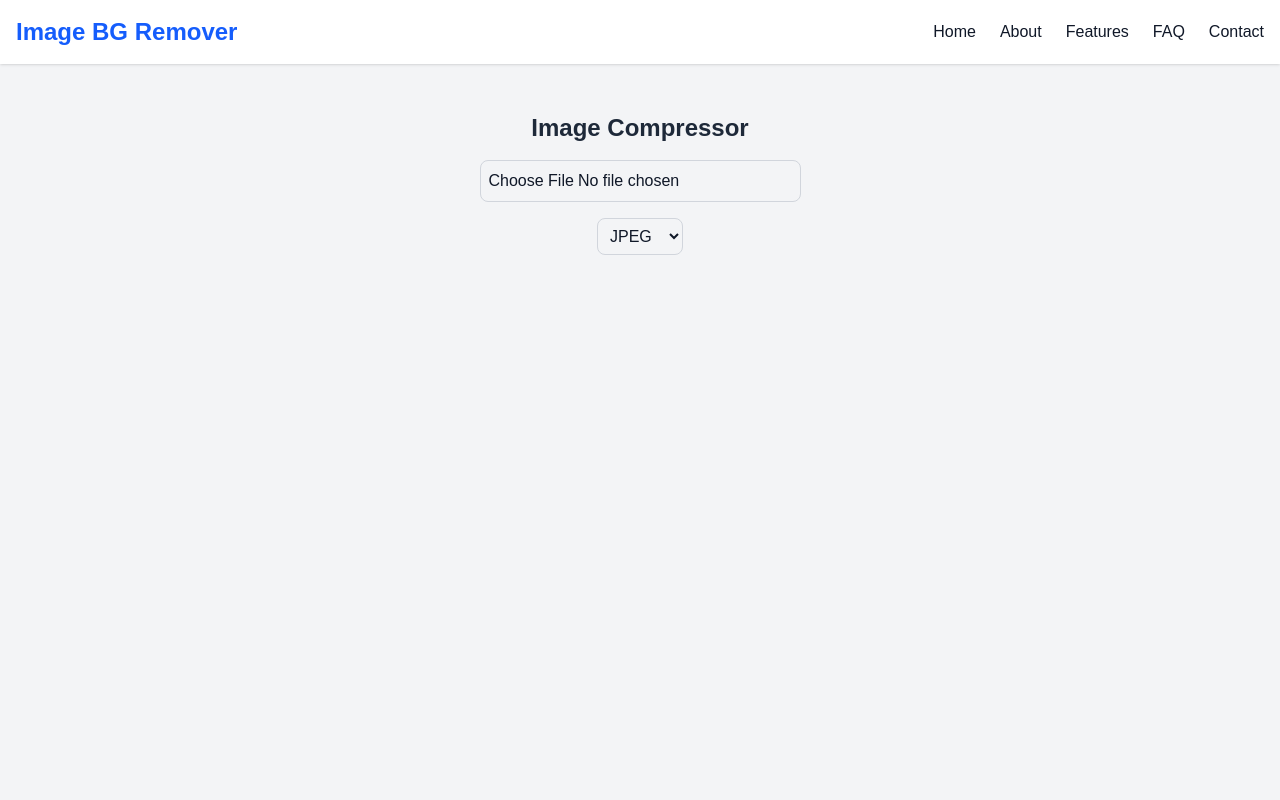
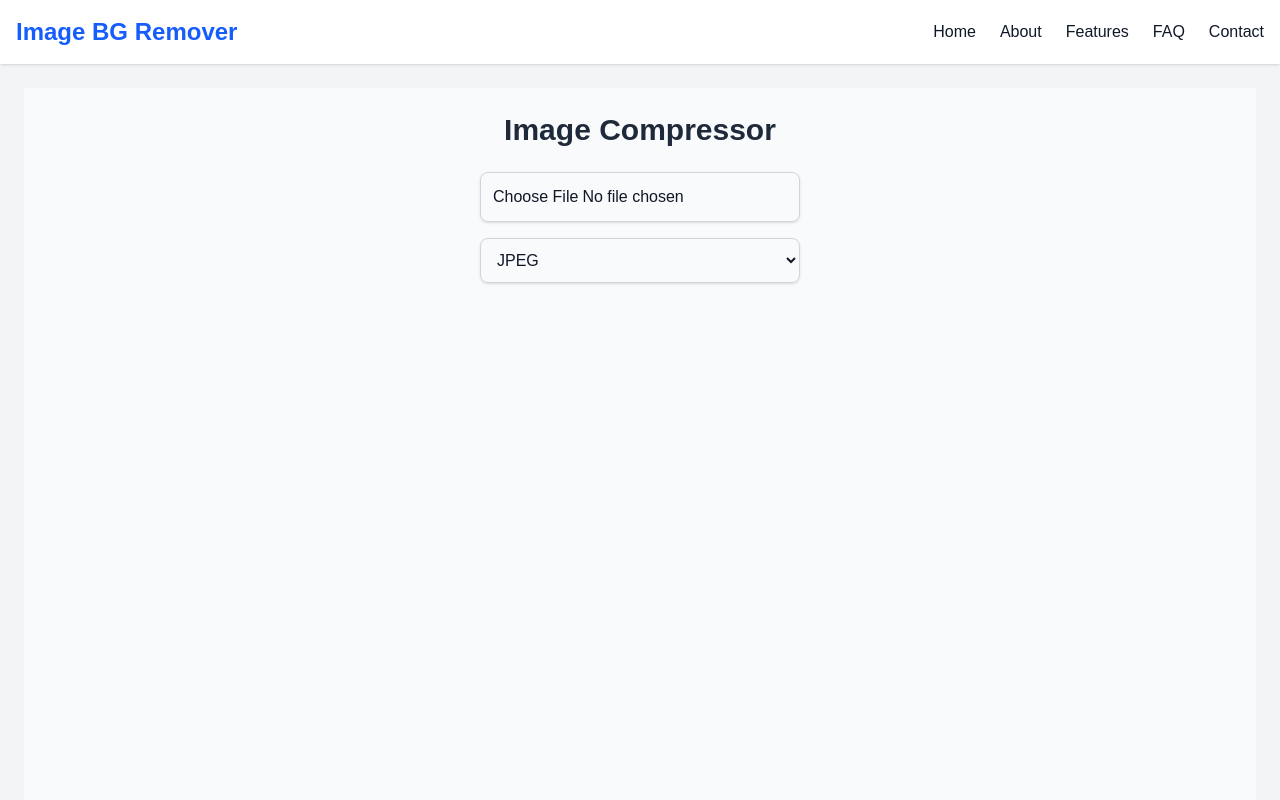
Before and after one commit to MR-SHIV-SHARMA/shavi, a Next.js app: page /projects/image-compressor in a window 1280 px wide. Shown: the top 800 px of the page. Built offline with nearby package versions, Linux system fonts and the light colour scheme.

Commit message:
feat: enhance image compressor UI with improved layout, animations, and metadata for original and compressed images

```diff
--- a/src/app/projects/image-compressor/page.js
+++ b/src/app/projects/image-compressor/page.js
@@ -1,5 +1,8 @@
 "use client";
+
 import { useState } from "react";
+import Head from "next/head";
+import { motion } from "framer-motion";
 
 export default function HomePage() {
   const [originalImage, setOriginalImage] = useState(null);
@@ -25,11 +28,8 @@ export default function HomePage() {
       method: "POST",
       body: formData,
     });
-
-    if (!res.ok) {
-      console.error("❌ Error in compression:", await res.text());
-      return;
-    }
+    if (!res.ok)
+      return console.error("❌ Compression error:", await res.text());
 
     const blob = await res.blob();
     setCompressedFile(blob);
@@ -40,10 +40,8 @@ export default function HomePage() {
   };
 
   const handleDownload = () => {
-    if (!compressedFile) {
-      console.error("❌ No compressed file available");
-      return;
-    }
+    if (!compressedFile)
+      return console.error("❌ No compressed file available");
 
     const url = window.URL.createObjectURL(compressedFile);
     const a = document.createElement("a");
@@ -55,20 +53,33 @@ export default function HomePage() {
   };
 
   return (
-    <div className="flex flex-col items-center p-6 bg-gray-100 min-h-screen">
-      <h1 className="text-2xl font-semibold text-gray-800 mb-4">
+    <>
+      <Head>
+        <title>Image Compressor | Optimize Your Images</title>
+        <meta
+          name="description"
+          content="Compress images online and download optimized files in various formats."
+        />
+      </Head>
+
+      <div className="flex flex-col items-center p-6 min-h-screen bg-gray-50">
+        <motion.h1
+          className="text-3xl font-bold text-gray-800 mb-6"
+          initial={{ opacity: 0 }}
+          animate={{ opacity: 1 }}
+        >
           Image Compressor
-      </h1>
+        </motion.h1>
 
         <input
           type="file"
           accept="image/*"
-        className="mb-4 p-2 border border-gray-300 rounded-lg"
+          className="mb-4 p-3 border border-gray-300 rounded-lg shadow-sm w-full max-w-xs"
           onChange={handleUpload}
         />
 
         <select
-        className="mb-4 p-2 border border-gray-300 rounded-lg"
+          className="mb-4 p-3 border border-gray-300 rounded-lg shadow-sm w-full max-w-xs"
           value={selectedFormat}
           onChange={(e) => setSelectedFormat(e.target.value)}
         >
@@ -81,7 +92,7 @@ export default function HomePage() {
         </select>
 
         {originalImage && (
-        <div className="flex flex-col md:flex-row gap-6 bg-white p-4 shadow-lg rounded-lg">
+          <div className="flex flex-col md:flex-row gap-6 bg-white p-6 shadow-lg rounded-lg">
             <div className="flex flex-col items-center">
               <p className="text-sm text-gray-600">Original Image</p>
               <img
@@ -107,7 +118,7 @@ export default function HomePage() {
                 </p>
                 <button
                   onClick={handleDownload}
-                className="bg-blue-500 text-white px-4 py-2 rounded-md text-sm mt-2"
+                  className="mt-2 bg-blue-500 text-white px-4 py-2 rounded-md text-sm"
                 >
                   Download as {selectedFormat.toUpperCase()}
                 </button>
@@ -116,5 +127,6 @@ export default function HomePage() {
           </div>
         )}
       </div>
+    </>
   );
 }
```
Lines whose indentation alone changed are shown as unchanged.
